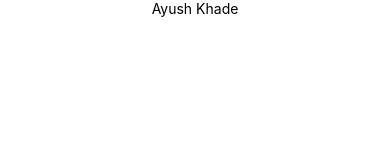
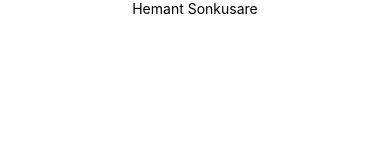
Before and after one commit to Ayush-khade/WeatherApp, a React Native app: screen / in a window 390 px wide. Shown: the top 160 px of the page. Built offline with nearby package versions, Linux system fonts and the light colour scheme.

Commit message:
hello this is hemant

```diff
--- a/App.tsx
+++ b/App.tsx
@@ -4,7 +4,7 @@ import {Text, View} from 'react-native';
 const App = () => {
   return (
     <>
-      <Text style={{textAlign: 'center'}}>Ayush Khade</Text>
+      <Text style={{textAlign: 'center'}}>Hemant Sonkusare</Text>
     </>
   );
 };
```
